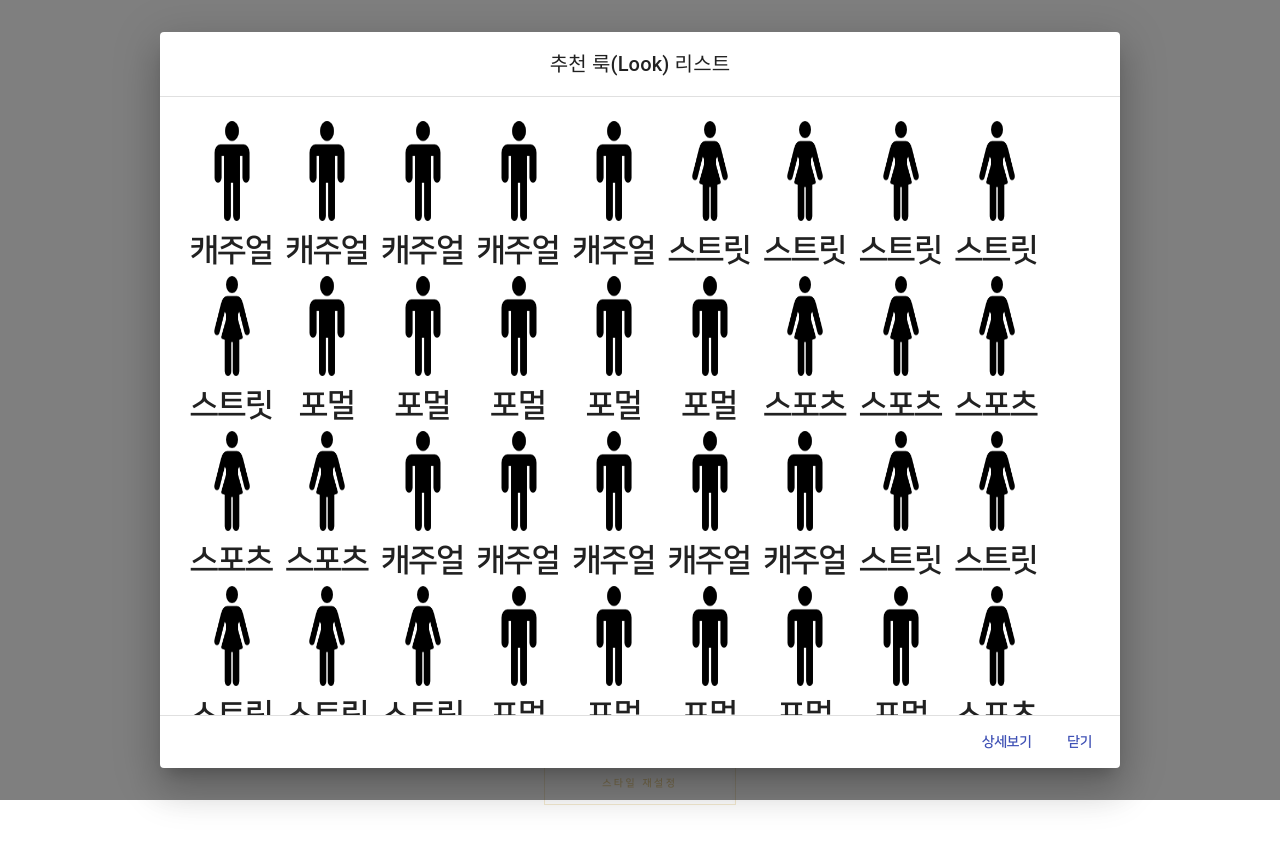
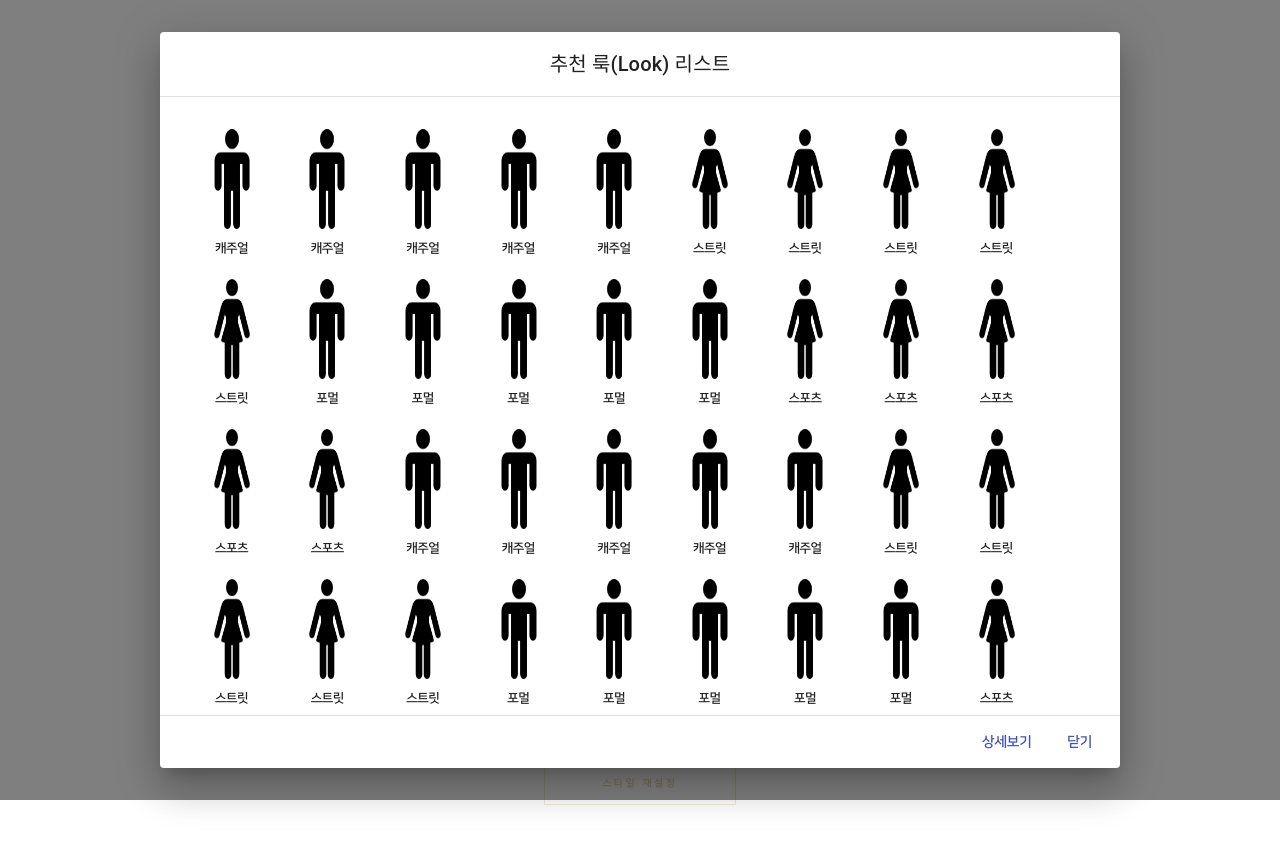
Before and after one commit to M-U-I-N-D-O/muindo-client, a React (Create React App) app in the folder client/: page /solution/result in a window 1280 px wide. Both pictures are taken after a click on the button "한번에 보기". Shown: the top 846 px of the page. Built offline with nearby package versions, Linux system fonts and the light colour scheme.

Commit message:
Feat : 모리아티 솔루션 - 전체 룩 북 리스트 다이어로그 무한 스크롤 적용 완료

```diff
--- a/client/package.json
+++ b/client/package.json
@@ -17,6 +17,7 @@
     "react-dom": "^17.0.2",
     "react-dropzone": "^11.3.2",
     "react-firebaseui": "^5.0.2",
+    "react-infinite-scroll-component": "^6.1.0",
     "react-redux": "^7.2.4",
     "react-router-dom": "^5.2.0",
     "react-scripts": "4.0.3",
--- a/client/src/components/Solution/allItemsModal.js
+++ b/client/src/components/Solution/allItemsModal.js
@@ -7,43 +7,37 @@ import Button from '@material-ui/core/Button';
 import Dialog from '@material-ui/core/Dialog';
 import DialogActions from '@material-ui/core/DialogActions';
 import DialogContent from '@material-ui/core/DialogContent';
-import DialogContentText from '@material-ui/core/DialogContentText';
 import DialogTitle from '@material-ui/core/DialogTitle';
+
+import InfiniteScroll from 'react-infinite-scroll-component';
 
 const PAGE_NUMBER = 1;
 
-function AllItemsModal(props) {
+function AllItemsModal() {
   const modalMode = useSelector((state) => state.solution.modalMode);
   const dispatch = useDispatch();
 
+  const [allItems, setAllItems] = useState([]);
   const [page, setPage] = useState(PAGE_NUMBER);
 
   useEffect(() => {
     try {
-      // axios.get('http://localhost:3000/data/solution.json').then((response) => {
-      //   setAllItems(response.data.data);
-      // });
-      console.log(page);
+      axios.get('http://localhost:3000/data/solution.json').then((response) => {
+        console.log('page :', page);
+        setAllItems([...allItems, ...response.data.data]);
+      });
     } catch (err) {
       console.log(err);
     }
   }, [page]);
 
-  // const scrollToEnd = () => {
-  //   setPage(page + 1);
-  // };
-  // window.onscroll = function () {
-  //   // 스크롤 최하단에 도달했을 때, 적용
-  //   if (
-  //     document.querySelector('#scroll-dialog-description').innerHeight + document.querySelector('#scroll-dialog-description').scrollTop >=
-  //     document.querySelector('#scroll-dialog-description').offsetHeight * 0.95
-  //   ) {
-  //     scrollToEnd();
-  //   }
-  // };
-  // const handleClose = () => {
-  //   dispatch(solutionModalMode(0));
-  // };
+  const scrollToEnd = () => {
+    console.log('마지막');
+    setTimeout(() => {
+      setPage(page + 1);
+    }, 1000);
+  };
+
   return (
     <div>
       <Dialog
@@ -57,27 +51,30 @@ function AllItemsModal(props) {
         <DialogTitle style={{ textAlign: 'center' }} id="scroll-dialog-title">
           추천 룩(Look) 리스트
         </DialogTitle>
-        <DialogContent dividers={true}>
-          <Container id="scroll-dialog-description">
-            {props.allItems.map((item, index) => {
+        <DialogContent dividers={true} id="scrollableDiv">
+          {Array.isArray(allItems) && allItems.length !== 0 && (
+            <InfiniteScroll
+              dataLength={allItems.length}
+              next={() => scrollToEnd()}
+              hasMore={true}
+              loader={<h1 style={{ textAlign: 'center' }}>Loading..🕵️‍♂️</h1>}
+              scrollableTarget="scrollableDiv"
+            >
+              {allItems.map((item, index) => {
                 return (
-                <ItemBox key={index}>
+                  <ItemBox
+                    key={index}
+                    onClick={() => {
+                      dispatch(solutionModalMode(2));
+                    }}
+                  >
                     <ItemImage src={`${item[0]}`} alt={`${item[0]}`} />
                     <ItemText>{item[1]}</ItemText>
                   </ItemBox>
                 );
               })}
-          </Container>
-          {/* <DialogContentText id="scroll-dialog-description" tabIndex={-1}>
-            {[...new Array(50)]
-              .map(
-                () => `Cras mattis consectetur purus sit amet fermentum.
-Cras justo odio, dapibus ac facilisis in, egestas eget quam.
-Morbi leo risus, porta ac consectetur ac, vestibulum at eros.
-Praesent commodo cursus magna, vel scelerisque nisl consectetur et.`,
-              )
-              .join('\n')}
-          </DialogContentText> */}
+            </InfiniteScroll>
+          )}
         </DialogContent>
         <DialogActions>
           <Button
@@ -111,7 +108,16 @@ const Container = styled.div`
 `;
 const ItemBox = styled.div`
   display: inline-block;
+  box-sizing: border-box;
   text-align: center;
+  cursor: pointer;
+  padding: 1vh 0;
+  :hover {
+    box-sizing: border-box;
+    /* border: 2px solid red; */
+    /* border-top: 2px solid red; */
+    border-bottom: 2px solid red;
+  }
 `;
 const ItemImage = styled.img`
   width: 70px;
@@ -121,4 +127,6 @@ const ItemImage = styled.img`
   margin-left: 1vw;
   margin-right: 1vw;
 `;
-const ItemText = styled.h1``;
+const ItemText = styled.h1`
+  font-size: 1vw;
+`;
--- a/client/src/pages/Solution/solutionResult.js
+++ b/client/src/pages/Solution/solutionResult.js
@@ -32,7 +32,7 @@ function SolutionResult() {
 
       <ResultSlider />
 
-      {modalMode === 1 && <AllItemsModal allItems={allItems} />}
+      {modalMode === 1 && <AllItemsModal />}
       {modalMode === 2 && <DetailItemModal />}
       <ButtonContainer>
         <div>
```
Also changed, not shown: 1 other file (tests, documents, lock files or other folders). Lines whose indentation alone changed are shown as unchanged.
